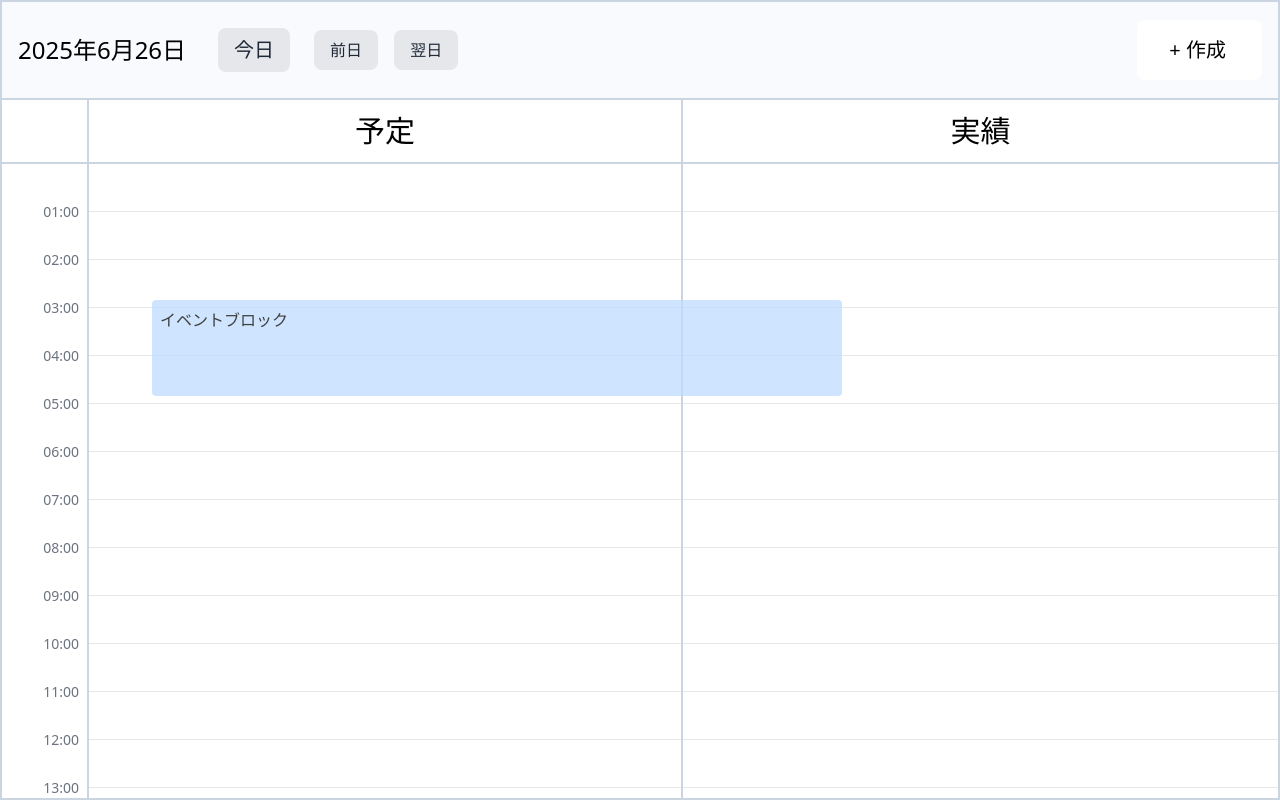
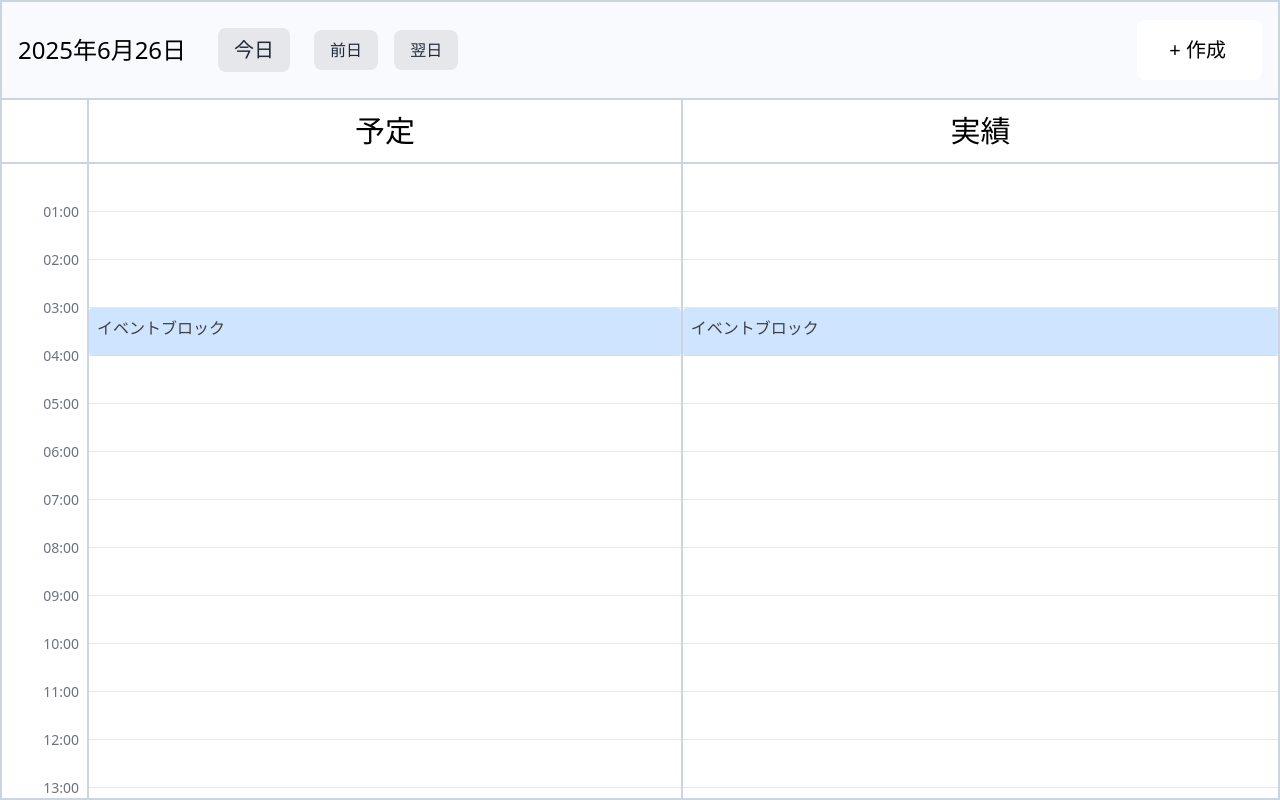
Before and after one commit to barsea/schedpoint, a Vue app in the folder frontend/: page / in a window 1280 px wide. Built offline with nearby package versions, Linux system fonts and the light colour scheme.

Commit message:
EventBlockのモックデータをScheduleColumn.vueで表示

```diff
--- a/frontend/src/components/EventBlock.vue
+++ b/frontend/src/components/EventBlock.vue
@@ -1,5 +1,5 @@
 <template>
-  <div class="absolute inset-x-0 top-0 h-full bg-blue-200 opacity-75 z-10 p-2 rounded">
+  <div class="absolute inset-x-0 bg-blue-200 opacity-75 z-10 p-2 rounded">
     イベントブロック
   </div>
 </template>
--- a/frontend/src/components/ScheduleColumn.vue
+++ b/frontend/src/components/ScheduleColumn.vue
@@ -1,15 +1,19 @@
 <template>
-  <div>
+  <div class="relative">
     <h2 class="flex items-center justify-center h-16 text-3xl border-b-2 border-slate-300">{{ title }}</h2>
-  </div>
-  <div
+    <div
       v-for="n in 24"
       :key="n"
-      class="relative h-12 pr-2 border-b border-gray-200"
+      class="h-12 pr-2 border-b border-gray-200"
     ></div>
+
+    <EventBlock :style="{ top: '208px', height: '48px' }" />
+  </div>
 </template>
 
 <script setup>
+  import EventBlock from './EventBlock.vue'
+
   defineProps({
     title: String
   })
--- a/frontend/src/views/ScheduleView.vue
+++ b/frontend/src/views/ScheduleView.vue
@@ -15,8 +15,6 @@
       <div class="w-[700px] min-h-[1216px] flex-grow bg-white">
         <ScheduleColumn title="実績" />
       </div>
-
-      <EventBlock :style="{ top: '200px', left: '150px', height: '96px', width: '690px' }" />
     </div>
 
   </div>
@@ -26,7 +24,6 @@
   import Header from '../components/Header.vue'
   import TimeAxis from '../components/TimeAxis.vue'
   import ScheduleColumn from '../components/ScheduleColumn.vue'
-  import EventBlock from '../components/EventBlock.vue'
 </script>
 
 <style scoped>
```
